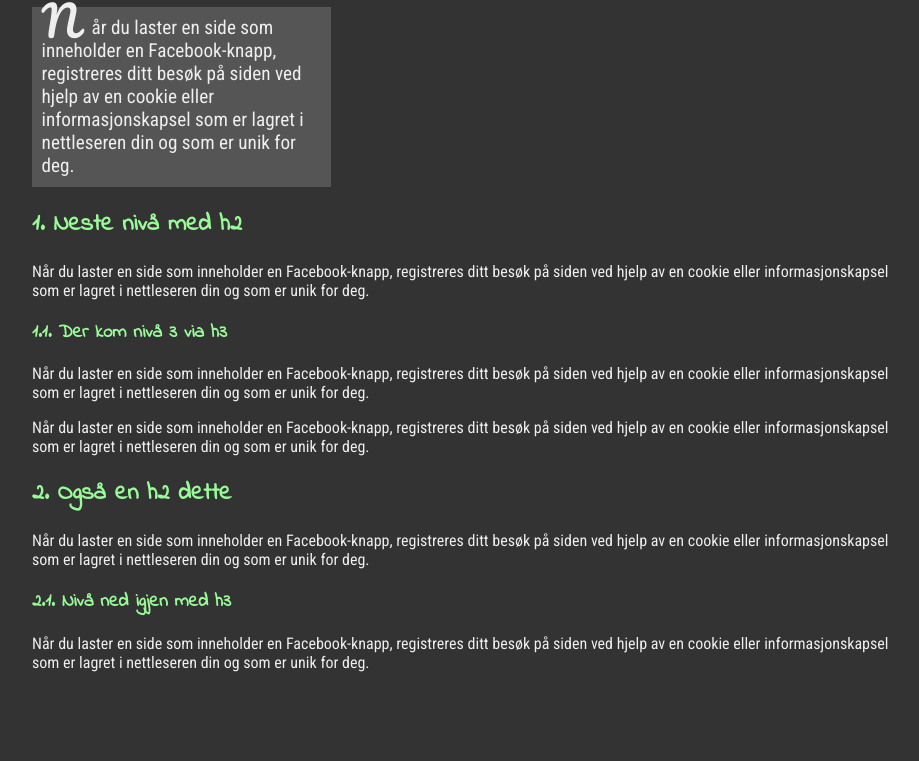
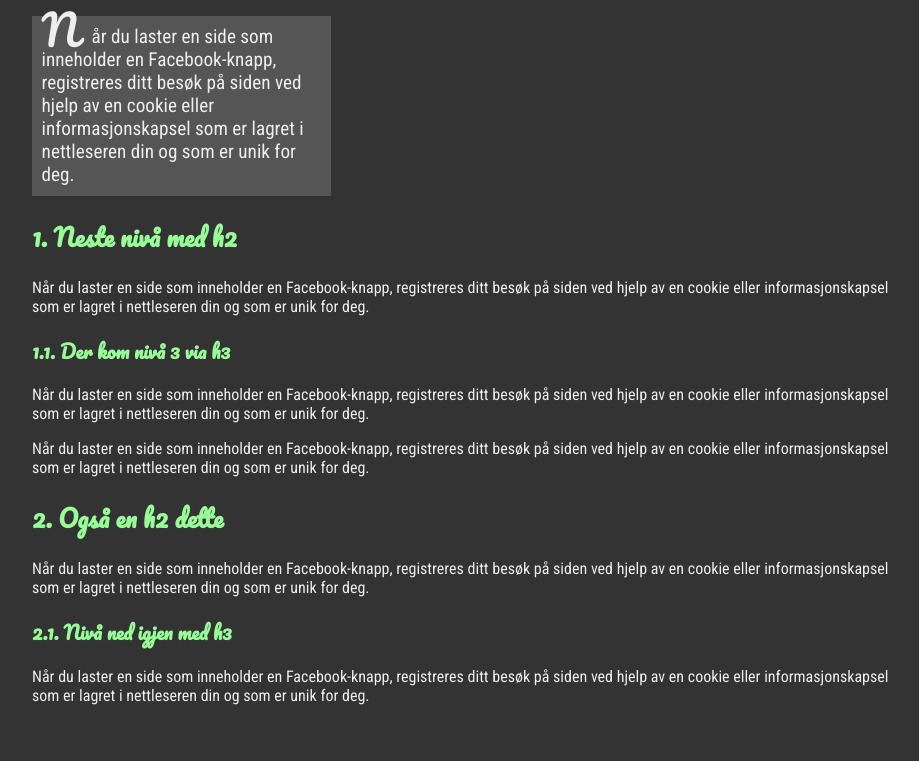
Before and after one commit to dynnamitt/dynnamitt.github.io, a plain HTML site: page index.html in a window 1280 px wide. Shown: the part 123-884 px from the top of the page, without its empty margins (104-1023 px from the left). Before the commit the page ends 851 px from the top, so only its background shows below. Drawn offline with Linux system fonts and the light colour scheme.

Commit message:
Update style.css

```diff
--- a/css/style.css
+++ b/css/style.css
@@ -12,7 +12,7 @@ body {
 }
 
 h1,h2,h3,h4,h5,h6 {
-  font-family: 'Indie flower', serif;
+  font-family: 'pacifico', serif;
   color: palegreen;
 }
 
```
